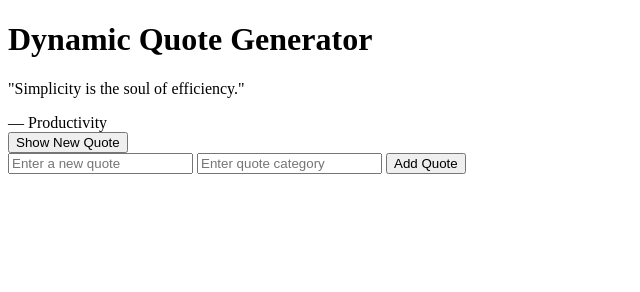
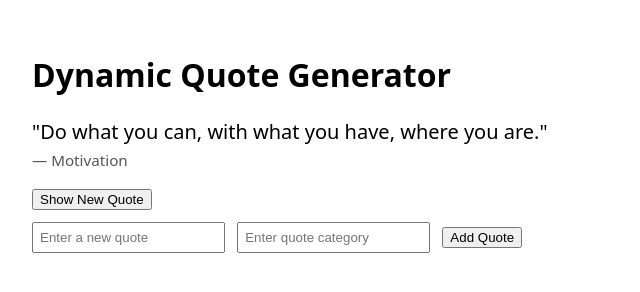
Before and after one commit to Momelezi-lab/alx_fe_javascript, a plain HTML site: page dom-manipulation/index.html in a window 1280 px wide. Both pictures are taken after a click on the button "Show New Quote". Shown: the whole page, without its empty margins (0-640 px from the left). Drawn offline with Linux system fonts and the light colour scheme.

Commit message:
Fix: rename showRandomQuote -> displayRandomeQuote

```diff
--- a/dom-manipulation/index.html
+++ b/dom-manipulation/index.html
@@ -4,14 +4,24 @@
   <meta charset="UTF-8" />
   <meta name="viewport" content="width=device-width, initial-scale=1.0" />
   <title>Dynamic Quote Generator</title>
+  <style>
+    /* small styling to make display clearer for tests/human review */
+    body { font-family: system-ui, Arial; padding: 24px; }
+    #quoteDisplay p { font-size: 1.25rem; margin: 0 0 4px 0; }
+    #quoteDisplay span { color: #555; font-size: .95rem; }
+    .controls { margin-top: 16px; }
+    input { margin-right: 8px; padding: 6px; }
+  </style>
 </head>
 <body>
   <h1>Dynamic Quote Generator</h1>
 
-  <div id="quoteDisplay"></div>
-  <button id="newQuote">Show New Quote</button>
+  <div id="quoteDisplay" aria-live="polite"></div>
+  <div class="controls">
+    <button id="newQuote">Show New Quote</button>
+  </div>
 
-  <div>
+  <div style="margin-top:12px;">
     <input id="newQuoteText" type="text" placeholder="Enter a new quote" />
     <input id="newQuoteCategory" type="text" placeholder="Enter quote category" />
     <button id="addQuoteBtn">Add Quote</button>
--- a/dom-manipulation/script.js
+++ b/dom-manipulation/script.js
@@ -1,56 +1,74 @@
-// Array of quote objects
+// quotes array: each object contains text and category
 let quotes = [
   { text: "The best way to predict the future is to invent it.", category: "Inspiration" },
   { text: "Do what you can, with what you have, where you are.", category: "Motivation" },
-  { text: "Simplicity is the soul of efficiency.", category: "Productivity" },
+  { text: "Simplicity is the soul of efficiency.", category: "Productivity" }
 ];
 
-// Select DOM elements
+// DOM element references
 const quoteDisplay = document.getElementById("quoteDisplay");
 const newQuoteButton = document.getElementById("newQuote");
 const addQuoteButton = document.getElementById("addQuoteBtn");
 const newQuoteText = document.getElementById("newQuoteText");
 const newQuoteCategory = document.getElementById("newQuoteCategory");
 
-// Function to show a random quote
-function showRandomQuote() {
+/**
+ * displayRandomQuote
+ * - Selects a random quote from `quotes`
+ * - Updates the DOM inside #quoteDisplay
+ */
+function displayRandomQuote() {
+  // handle empty array
+  if (!quotes || quotes.length === 0) {
+    quoteDisplay.innerHTML = "<p>No quotes available. Add one below.</p>";
+    return;
+  }
+
   const randomIndex = Math.floor(Math.random() * quotes.length);
   const { text, category } = quotes[randomIndex];
 
-  // Clear current quote
-  quoteDisplay.innerHTML = "";
+  // Build and insert DOM nodes
+  quoteDisplay.innerHTML = ""; // clear previous
+  const quoteText = document.createElement("p");
+  quoteText.textContent = `"${text}"`;
 
-  // Create new elements dynamically
-  const quoteText = document.createElement("p");
   const quoteCategory = document.createElement("span");
-
-  quoteText.textContent = `"${text}"`;
   quoteCategory.textContent = `— ${category}`;
 
   quoteDisplay.appendChild(quoteText);
   quoteDisplay.appendChild(quoteCategory);
 }
 
-// Function to add a new quote
+/**
+ * addQuote
+ * - Validates inputs
+ * - Adds new quote object to `quotes`
+ * - Updates the DOM (calls displayRandomQuote)
+ */
 function addQuote() {
   const text = newQuoteText.value.trim();
   const category = newQuoteCategory.value.trim();
 
   if (text === "" || category === "") {
+    // keep simple for tests (no custom UI required)
     alert("Please fill in both fields!");
     return;
   }
 
-  // Add new quote to array
+  // Push new quote into the array with the correct shape
   quotes.push({ text, category });
 
   // Clear inputs
   newQuoteText.value = "";
   newQuoteCategory.value = "";
 
-  alert("New quote added successfully!");
+  // Update the DOM so tests (and users) see the new quote immediately
+  displayRandomQuote();
 }
 
-// Add event listeners
-newQuoteButton.addEventListener("click", showRandomQuote);
+// Event listeners
+newQuoteButton.addEventListener("click", displayRandomQuote);
 addQuoteButton.addEventListener("click", addQuote);
+
+// Show an initial random quote on load so page doesn't start empty
+window.addEventListener("DOMContentLoaded", displayRandomQuote);
```
